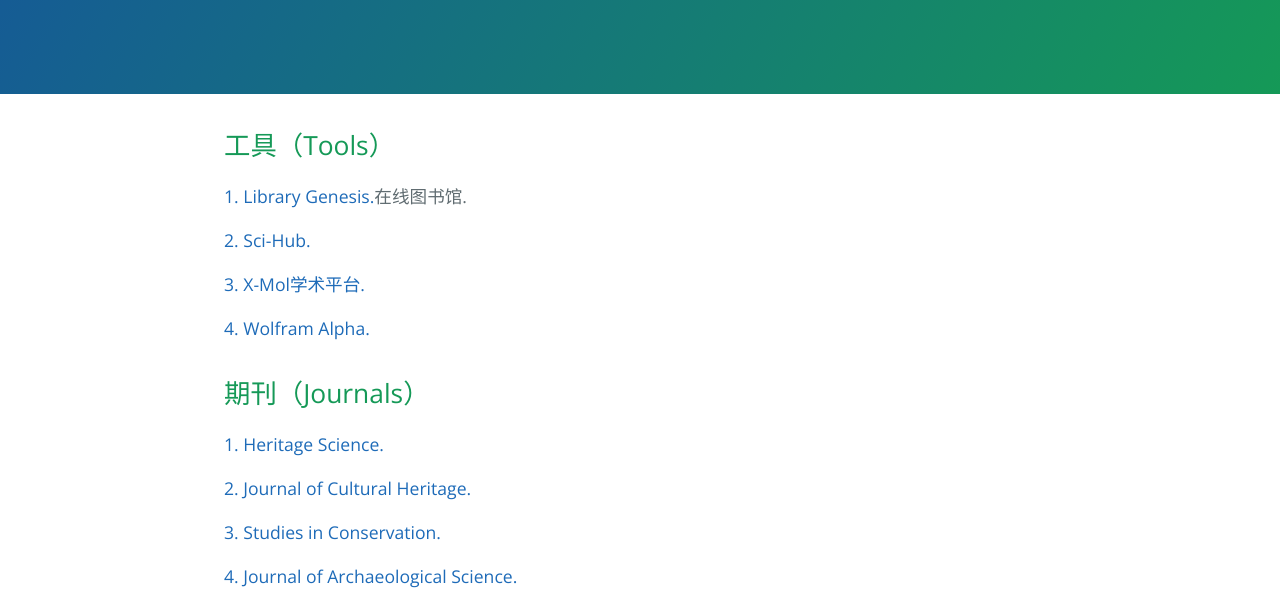
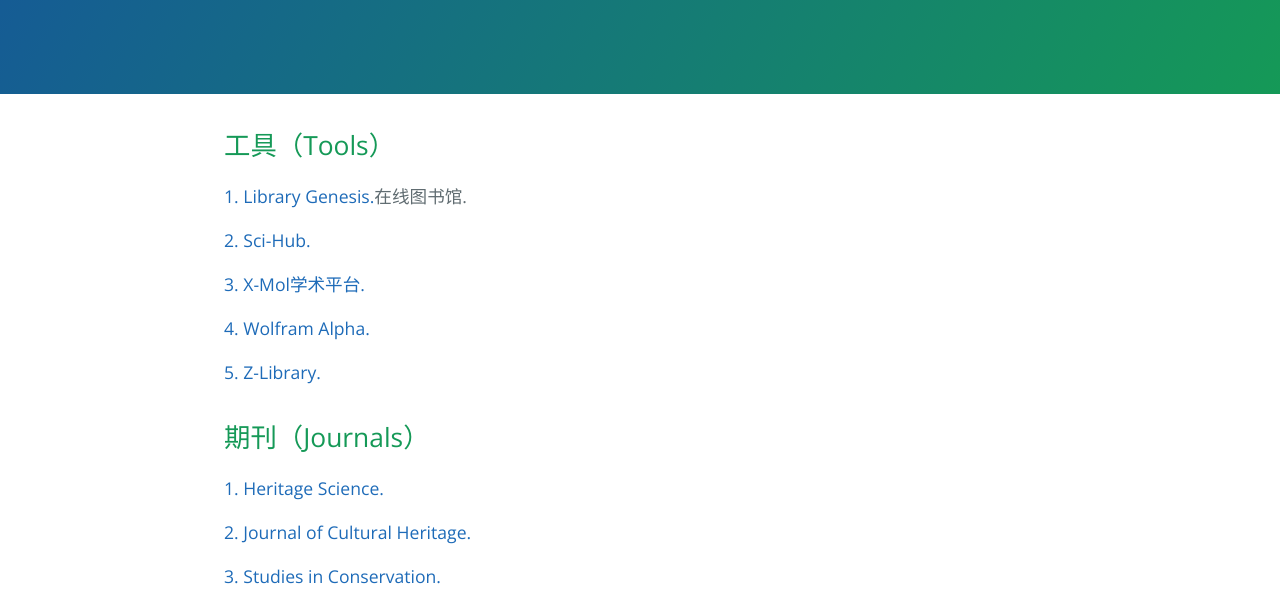
Before and after one commit to yuelth/homepage, a plain HTML site: page Useful-Links.html in a window 1280 px wide. Shown: the part 176-780 px from the top of the page. Drawn offline with nearby package versions, Linux system fonts and the light colour scheme.

Commit message:
Update Useful-Links.html

```diff
--- a/Useful-Links.html
+++ b/Useful-Links.html
@@ -36,6 +36,7 @@
 <p><a href="https://sci-hub.se/">2. Sci-Hub.</a></p>
 <p><a href="https://www.x-mol.com/">3. X-Mol学术平台.</a></p>
 <p><a href="https://www.wolframalpha.com/">4. Wolfram Alpha.</a></p>
+<p><a href="https://cn1lib.is/">5. Z-Library.</a>
 
 
 <h2 id="Published articles as co-author">期刊（Journals）</h2>
```
